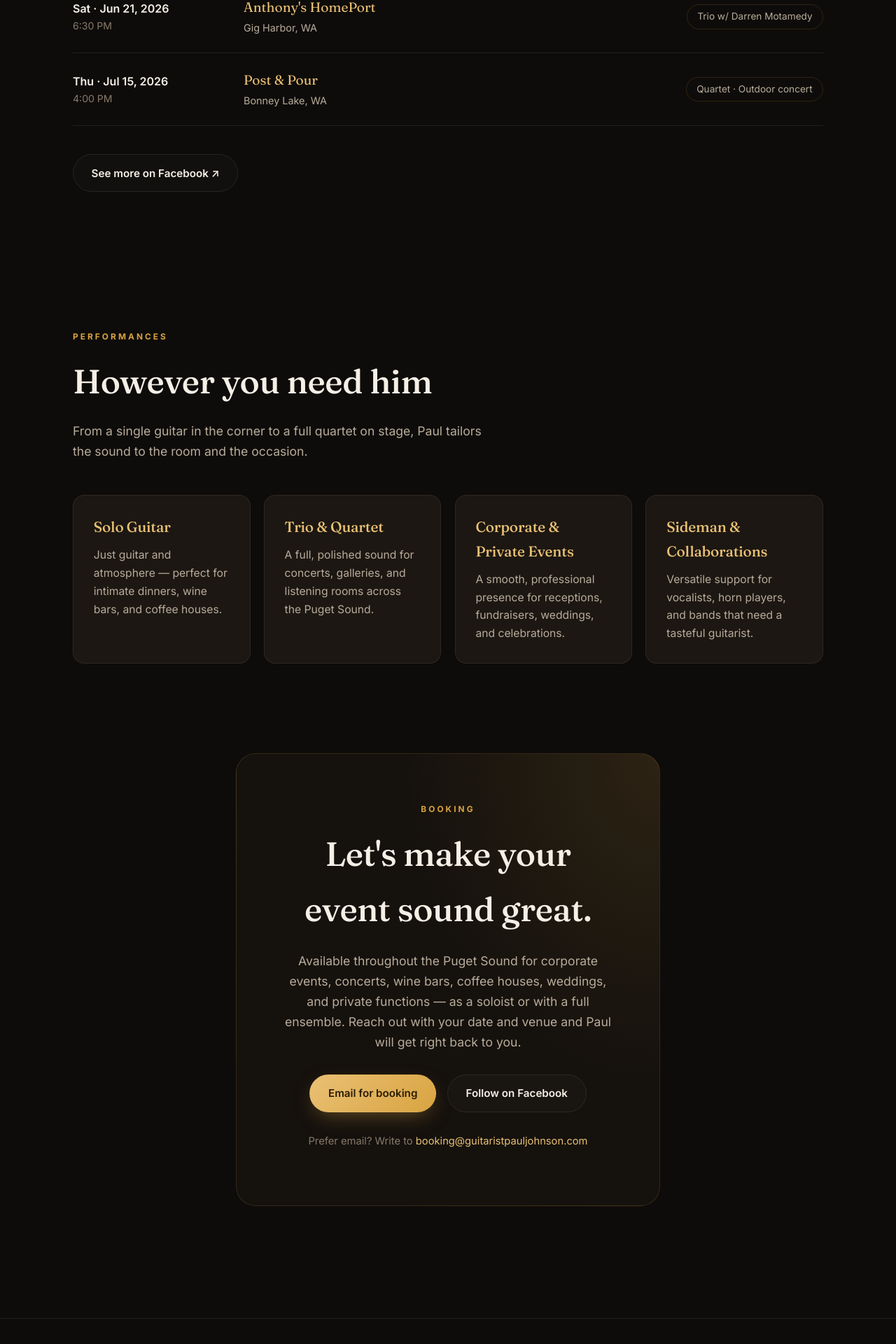
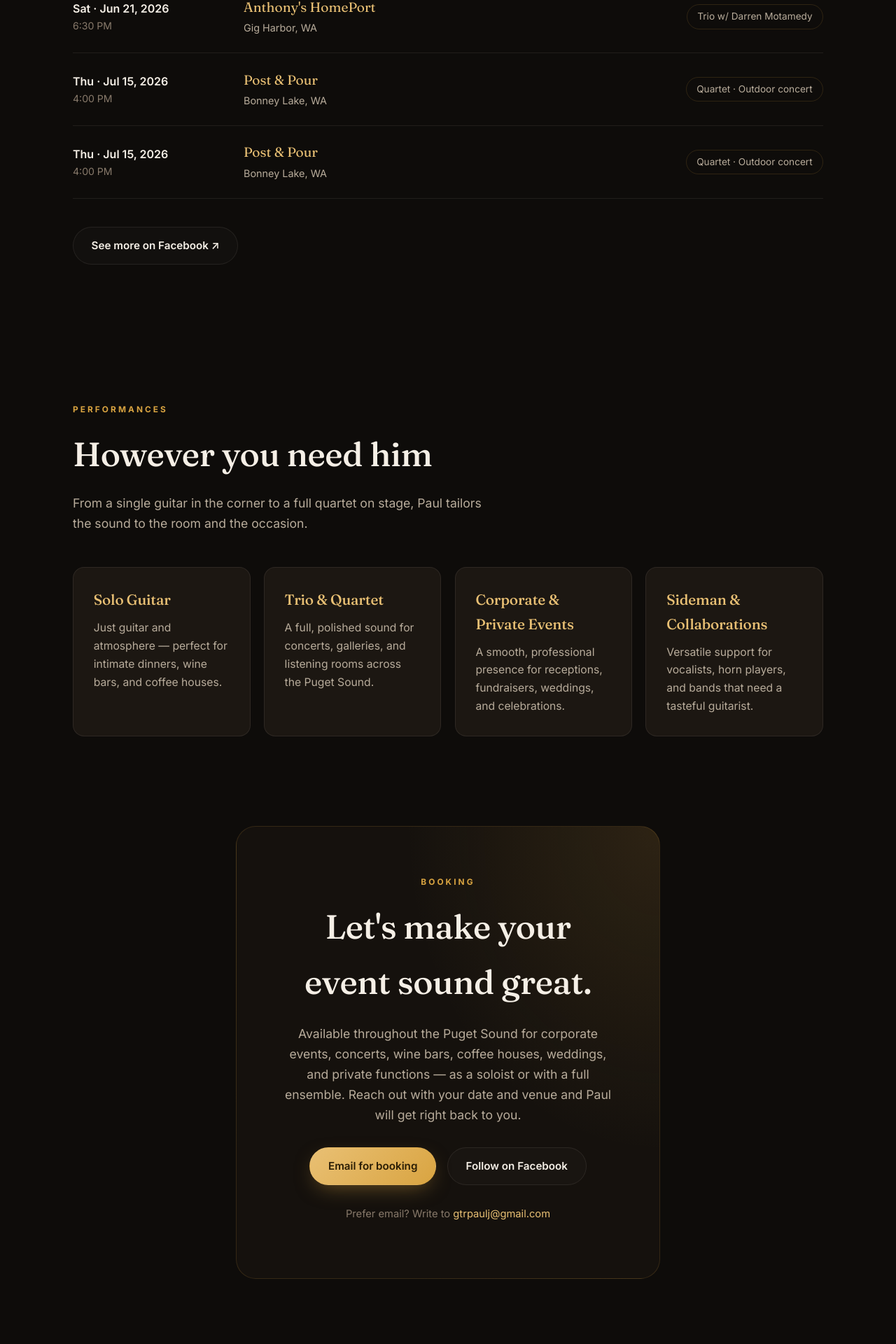
Before and after one commit to gtrpaulj-creator/paul-website, a React (Vite) app: page / in a window 1280 px wide. Shown: the part 3476-5396 px from the top of the page at 70% size. Built offline with nearby package versions, Linux system fonts and the light colour scheme.

Commit message:
Update data.js
Updated to gtrpaulj email address

```diff
--- a/src/data.js
+++ b/src/data.js
@@ -11,7 +11,7 @@ export const links = {
     'https://www.amazon.com/s/ref=nb_sb_noss?url=search-alias%3Ddigital-music&field-keywords=paul+johnson+coming+home',
   cdbaby: 'http://www.cdbaby.com/pjohnsonmusic',
   spotifyEmbed: 'https://open.spotify.com/embed/album/3iZZJh2szB11NsToThpUt9?theme=0',
-  email: 'booking@guitaristpauljohnson.com',
+  email: 'gtrpaulj@gmail.com',
 }
 
 // Upcoming shows — edit / add entries here. Past dates can simply be removed.
@@ -30,6 +30,13 @@ export const shows = [
     venue: "Anthony's HomePort",
     city: 'Gig Harbor, WA',
     detail: 'Trio w/ Darren Motamedy',
+  },
+  {
+    date: 'Thu · Jul 15, 2026',
+    time: '4:00 PM',
+    venue: 'Post & Pour',
+    city: 'Bonney Lake, WA',
+    detail: 'Quartet · Outdoor concert',
   },
   {
     date: 'Thu · Jul 15, 2026',
```
